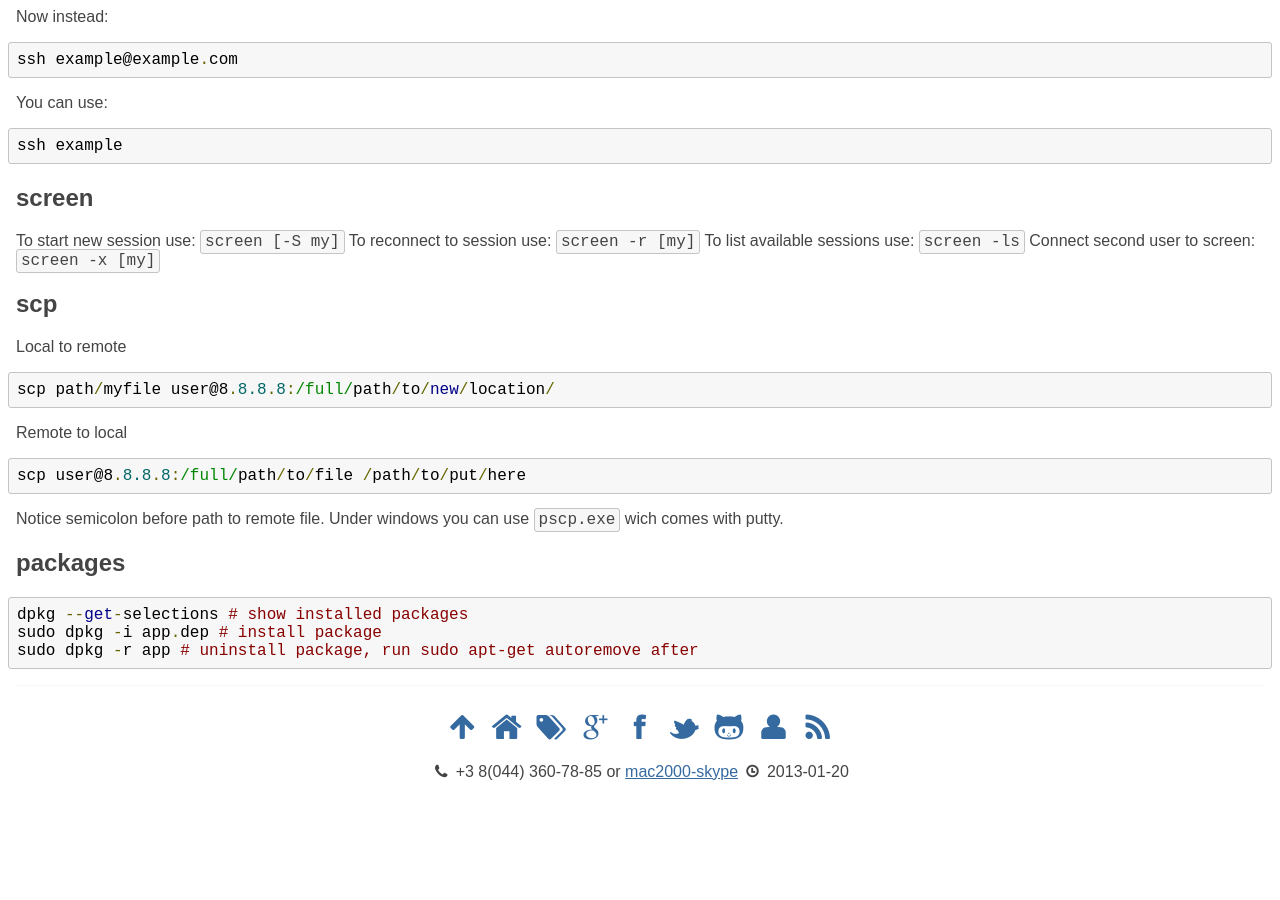
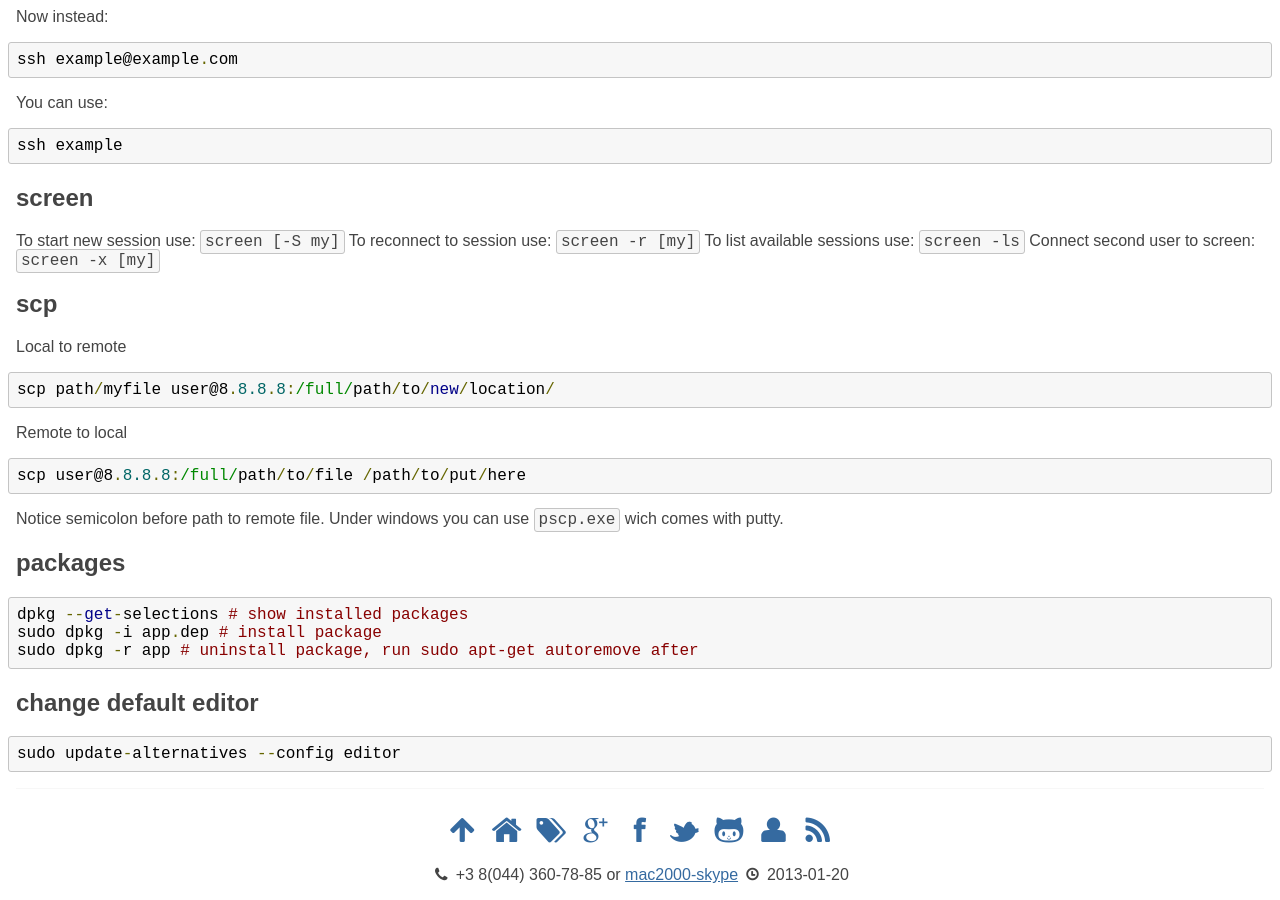
Before and after one commit to michaelbramwell/mac2000.github.com, a Jekyll site: the page built from howto/bash.md, in a window 1280 px wide and 900 px high, scrolled down 2311 px. Built offline with Jekyll 4.4.1, drawn with Linux system fonts in a browser that asks for light colours; before the commit the page ends 3108 px from its top, so only the background shows below that.

Commit message:
ubuntu default editor

```diff
--- a/howto/bash.md
+++ b/howto/bash.md
@@ -155,3 +155,8 @@ packages
 	dpkg --get-selections # show installed packages
 	sudo dpkg -i app.dep # install package
 	sudo dpkg -r app # uninstall package, run sudo apt-get autoremove after
+
+change default editor
+---------------------
+
+	sudo update-alternatives --config editor
```
